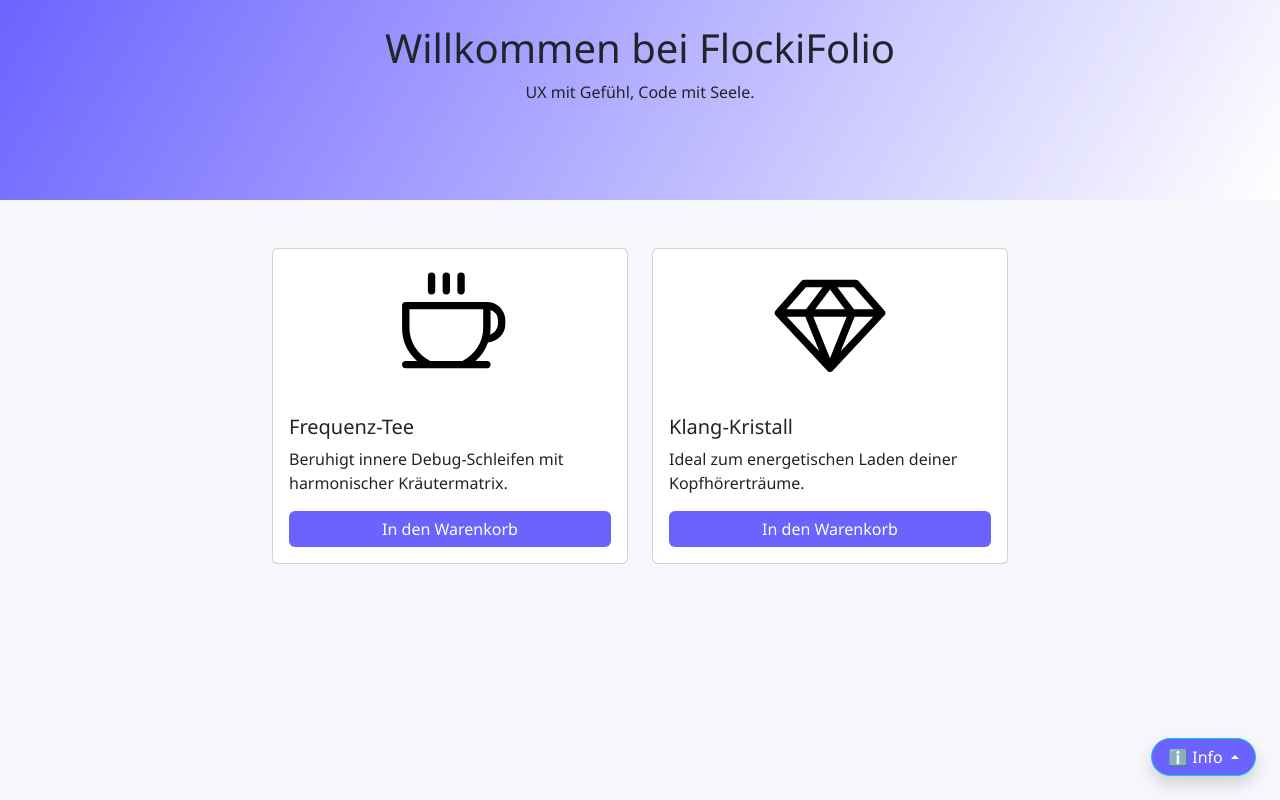
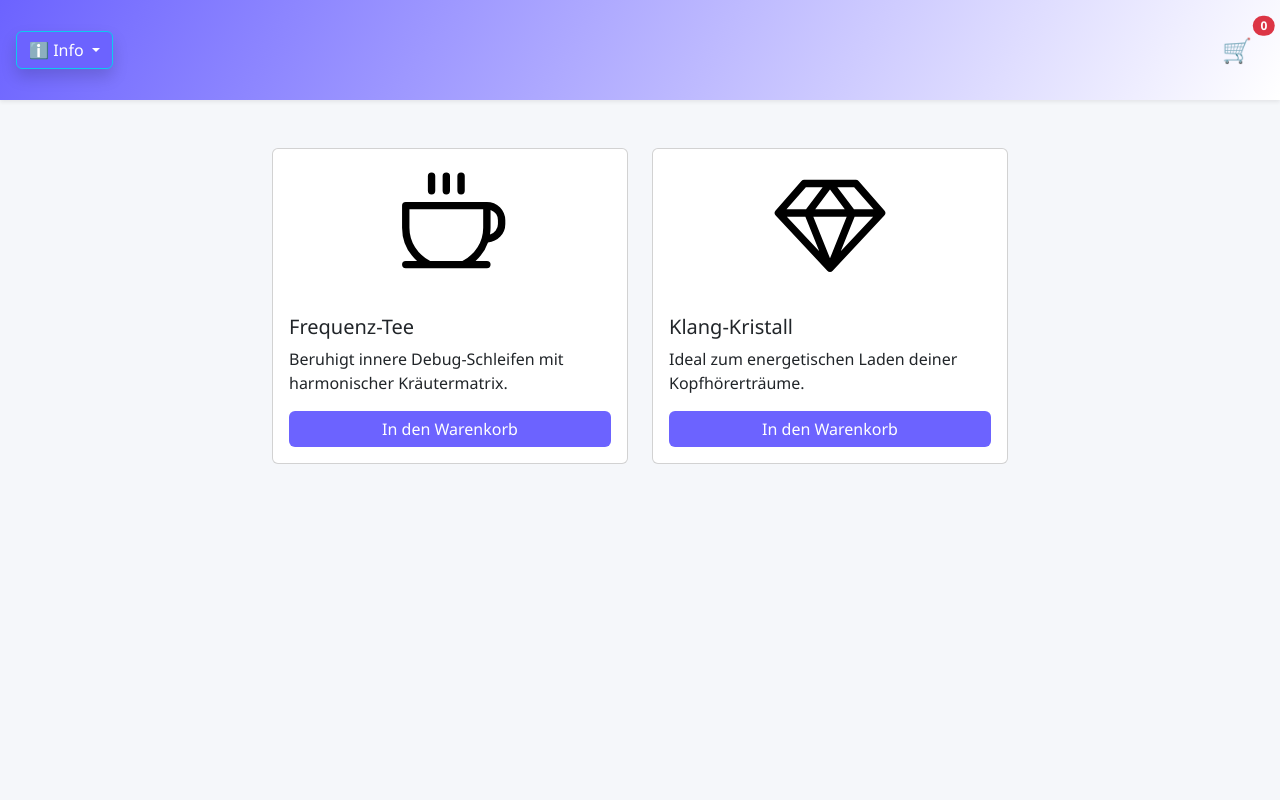
Before and after one commit to humancentibeat/xgx_application, a plain HTML site: page index.html in a window 1280 px wide. Drawn offline with nearby package versions, Linux system fonts and the light colour scheme; files that its build step writes are made by us from their sources.

Commit message:
Added simple Itemcounter, styled header and integrated info-menu as dropdown

```diff
--- a/index.html
+++ b/index.html
@@ -9,10 +9,24 @@
 </head>
 <body>
 
-  <header class="hero p-4 text-center">
-    <h1>Willkommen bei FlockiFolio</h1>
-    <p>UX mit Gefühl, Code mit Seele.</p>
-  </header>
+<header class="navbar sticky-top bg-light shadow-sm px-3 hero d-flex justify-content-between align-items-center">
+  <div class="btn-group dropdown">
+    <button type="button" class="btn btn-info dropdown-toggle shadow" data-bs-toggle="dropdown" aria-expanded="false">
+      ℹ️ Info
+    </button>
+    <ul class="dropdown-menu text-sm">
+      <li><a class="dropdown-item" href="docs/lebenslauf.html" target="_blank">📄 Lebenslauf</a></li>
+      <li><a class="dropdown-item" href="docs/motivationsschreiben.html">💬 Motivation</a></li>
+    </ul>
+  </div>
+
+  <button id="cart-btn" class="btn position-relative">
+    🛒
+    <span id="cart-count" class="position-absolute top-0 start-100 translate-middle badge rounded-pill bg-danger">0</span>
+  </button>
+</header>
+
+
 
   <section class="container my-5">
   <div class="row justify-content-center" id="product-grid">
@@ -39,18 +53,7 @@
   </div>
 </section>
 
-<!-- Floating Info Button with Dropup Menu -->
-<div class="info-widget position-fixed bottom-0 end-0 p-4 z-top">
-  <div class="btn-group dropup">
-    <button type="button" class="btn btn-info dropdown-toggle shadow" data-bs-toggle="dropdown" aria-expanded="false">
-      ℹ️ Info
-    </button>
-    <ul class="dropdown-menu text-sm">
-      <li><a class="dropdown-item" href="docs/lebenslauf.html" target="_blank">📄 Lebenslauf</a></li>
-      <li><a class="dropdown-item" href="docs/motivationsschreiben.html">💬 Motivation</a></li>
-    </ul>
-  </div>
-</div>
+
 
 
 <div id="toast-container" class="toast-container position-fixed bottom-0 end-0 p-3" style="z-index: 1100;"></div>
--- a/js/main.js
+++ b/js/main.js
@@ -1,4 +1,6 @@
 console.log("FlockiShop booted. UX-Engines online.");
+
+let cartCount = 0;
 
 function showToast(productName, price) {
   const toastContainer = document.getElementById('toast-container');
@@ -29,10 +31,11 @@ function showToast(productName, price) {
   setTimeout(() => toastEl.remove(), 4000);
 }
 
-
 // Beispiel-Hook
 document.querySelectorAll('.btn.btn-primary').forEach(button => {
   button.addEventListener('click', () => {
+    cartCount++;
+    document.getElementById('cart-count').textContent = cartCount;
     const productCard = button.closest('.product-card');
     const productName = productCard.querySelector('.card-title').textContent;
     const price = 12.90; // Placeholder: später aus Dataset oder Attribut
--- a/scss/_components.scss
+++ b/scss/_components.scss
@@ -6,6 +6,22 @@
 .z-top {
   z-index: 2000; // Damit's über Toasts etc. liegt
 }
+
+#cart-btn {
+  font-size: 1.5rem;
+  background: none;
+  border: none;
+
+  &:hover {
+    cursor: pointer;
+    transform: scale(1.1);
+  }
+
+  .badge {
+    font-size: 0.75rem;
+  }
+}
+
 
 .info-widget {
   @media (max-width: 576px) {
--- a/scss/_layout.scss
+++ b/scss/_layout.scss
@@ -5,15 +5,10 @@ body {
   padding: 0;
 }
 header {
-  min-height: 200px; // oder wie du es magst
+  min-height: 100px; // oder wie du es magst
 }
 
 .hero {
 
   background: linear-gradient(120deg, $primary-color, white);
-  min-height: 200px;
 }
-
-.btn {
-  background-color: $button-color;
-}
```
